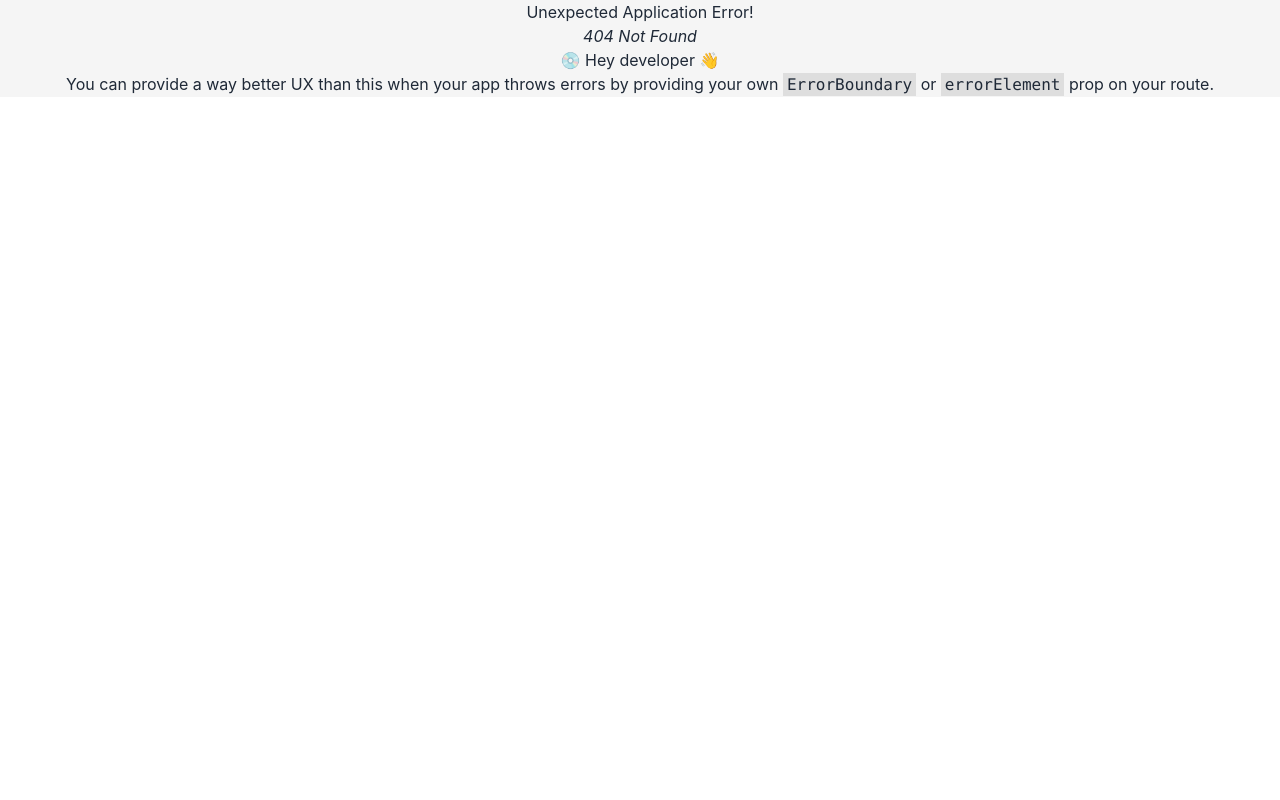
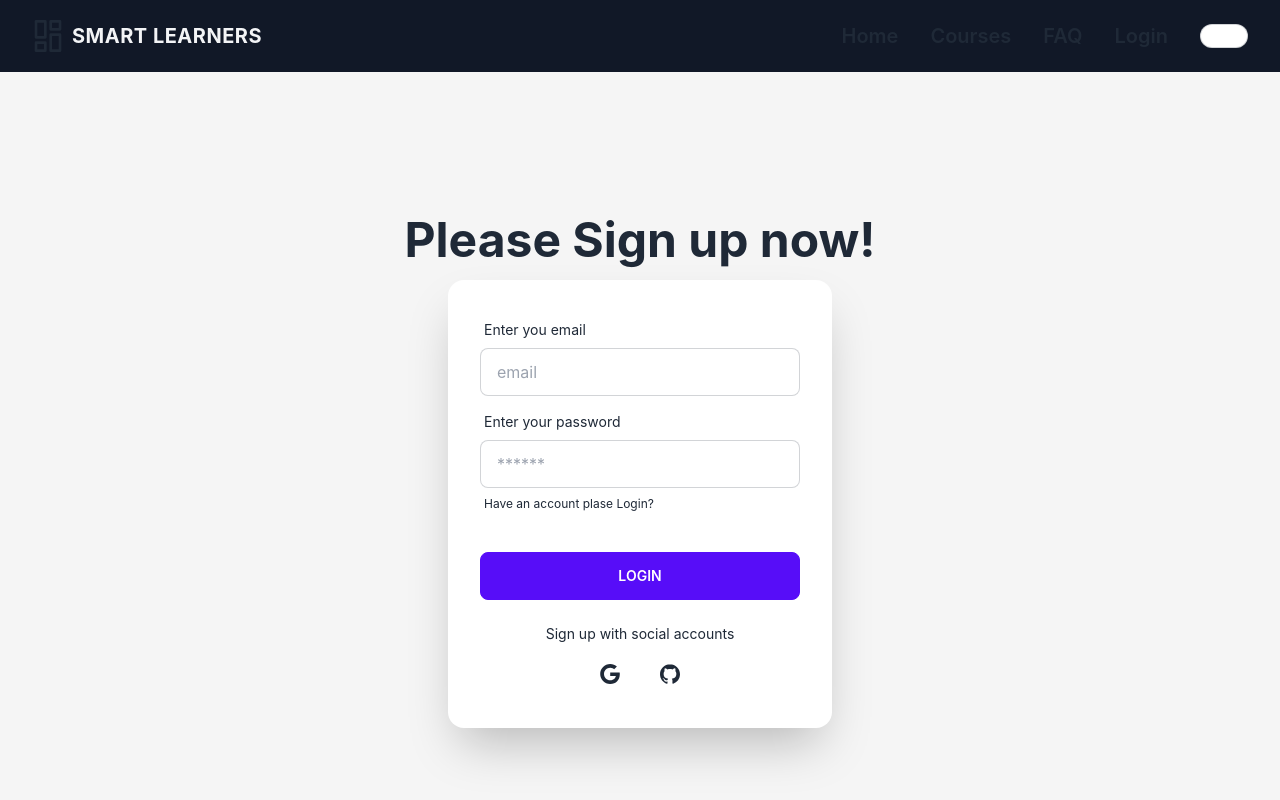
Before and after one commit to RakinulIslam1/E-learning-platform, a React (Create React App) app: page /signup in a window 1280 px wide. Before the commit this address had no page. Shown: the top 800 px of the page. Built offline with nearby package versions, Linux system fonts and the light colour scheme; the HTML template or start-up script is replaced by a standard one.

Commit message:
login and up

```diff
--- a/src/App.js
+++ b/src/App.js
@@ -4,6 +4,7 @@ import Blog from './components/Blog/Blog';
 import Courses from './components/Courses/Courses';
 import Home from './components/Home/Home';
 import Login from './components/Login/Login';
+import Signup from './components/Signup/Signup';
 import Root from './layout/Root';
 
 
@@ -32,6 +33,10 @@ function App() {
         {
           path:'blog',
           element: <Blog></Blog>
+        },
+        {
+          path:'signup',
+          element: <Signup></Signup>
         }
       ]
     }
--- /dev/null
+++ b/src/Context/UserContext.js
@@ -0,0 +1,11 @@
+import React from 'react';
+
+const UserContext = () => {
+    return (
+        <div>
+
+        </div>
+    );
+};
+
+export default UserContext;
--- a/src/components/Login/Login.js
+++ b/src/components/Login/Login.js
@@ -14,26 +14,33 @@ const Login = () => {
                 <div className="card-body">
                   <div className="form-control">
                     <label className="label">
-                      <span className="label-text">Email</span>
+                      <span className="label-text">Enter you email</span>
                     </label>
                     <input
-                      type="text"
+                      type="email"
                       placeholder="email"
+                      name="email"
                       className="input input-bordered"
+                      required
                     />
                   </div>
                   <div className="form-control">
                     <label className="label">
-                      <span className="label-text">Password</span>
+                      <span className="label-text">Enter your password</span>
                     </label>
                     <input
-                      type="text"
-                      placeholder="password"
+                      type="password"
+                      placeholder="******"
                       className="input input-bordered"
+                      name="password"
+                      required
                     />
                     <label className="label">
-                      <Link href="#" className="label-text-alt link link-hover">
-                        Forgot password?
+                      <Link
+                        to="/signup"
+                        className="label-text-alt link link-hover"
+                      >
+                        Dont't have an account please register?
                       </Link>
                     </label>
                   </div>
@@ -42,39 +49,7 @@ const Login = () => {
                   </div>
 
 
-                  <div className="flex items-center pt-4 space-x-1">
-                    <div className="flex-1 h-px sm:w-16 dark:bg-gray-700"></div>
-                    <p className="px-3 text-sm dark:text-gray-400">
-                      Login with social accounts
-                    </p>
-                    <div className="flex-1 h-px sm:w-16 dark:bg-gray-700"></div>
-                  </div>
-                  <div className="flex justify-center space-x-4">
-                    <button
-                      aria-label="Log in with Google"
-                      className="p-3 rounded-sm "
-                    >
-                      <svg
-                        xmlns="http://www.w3.org/2000/svg"
-                        viewBox="0 0 32 32"
-                        className="w-5 h-5 fill-current"
-                      >
-                        <path d="M16.318 13.714v5.484h9.078c-0.37 2.354-2.745 6.901-9.078 6.901-5.458 0-9.917-4.521-9.917-10.099s4.458-10.099 9.917-10.099c3.109 0 5.193 1.318 6.38 2.464l4.339-4.182c-2.786-2.599-6.396-4.182-10.719-4.182-8.844 0-16 7.151-16 16s7.156 16 16 16c9.234 0 15.365-6.49 15.365-15.635 0-1.052-0.115-1.854-0.255-2.651z"></path>
-                      </svg>
-                    </button>
-                    <button
-                      aria-label="Log in with GitHub"
-                      className="p-3 rounded-sm"
-                    >
-                      <svg
-                        xmlns="http://www.w3.org/2000/svg"
-                        viewBox="0 0 32 32"
-                        className="w-5 h-5 fill-current"
-                      >
-                        <path d="M16 0.396c-8.839 0-16 7.167-16 16 0 7.073 4.584 13.068 10.937 15.183 0.803 0.151 1.093-0.344 1.093-0.772 0-0.38-0.009-1.385-0.015-2.719-4.453 0.964-5.391-2.151-5.391-2.151-0.729-1.844-1.781-2.339-1.781-2.339-1.448-0.989 0.115-0.968 0.115-0.968 1.604 0.109 2.448 1.645 2.448 1.645 1.427 2.448 3.744 1.74 4.661 1.328 0.14-1.031 0.557-1.74 1.011-2.135-3.552-0.401-7.287-1.776-7.287-7.907 0-1.751 0.62-3.177 1.645-4.297-0.177-0.401-0.719-2.031 0.141-4.235 0 0 1.339-0.427 4.4 1.641 1.281-0.355 2.641-0.532 4-0.541 1.36 0.009 2.719 0.187 4 0.541 3.043-2.068 4.381-1.641 4.381-1.641 0.859 2.204 0.317 3.833 0.161 4.235 1.015 1.12 1.635 2.547 1.635 4.297 0 6.145-3.74 7.5-7.296 7.891 0.556 0.479 1.077 1.464 1.077 2.959 0 2.14-0.020 3.864-0.020 4.385 0 0.416 0.28 0.916 1.104 0.755 6.4-2.093 10.979-8.093 10.979-15.156 0-8.833-7.161-16-16-16z"></path>
-                      </svg>
-                    </button>
-                  </div>
+
                 </div>
               </div>
             </div>
--- /dev/null
+++ b/src/components/Signup/Signup.js
@@ -0,0 +1,93 @@
+import React from 'react';
+import { Link } from 'react-router-dom';
+
+const Signup = () => {
+    return (
+      <div>
+        <form>
+          <div className="hero min-h-screen">
+            <div className="hero-content flex-col">
+              <div className="text-center lg:text-left">
+                <h1 className="text-gray-800 text-5xl font-bold">Please
+                  Sign up now!
+                </h1>
+              </div>
+              <div className="card flex-shrink-0 w-96 max-w-sm shadow-2xl bg-base-100">
+                <div className="card-body">
+                  <div className="form-control">
+                    <label className="label">
+                      <span className="label-text">Enter you email</span>
+                    </label>
+                    <input
+                      type="email"
+                      placeholder="email"
+                      name="email"
+                      className="input input-bordered"
+                      required
+                    />
+                  </div>
+                  <div className="form-control">
+                    <label className="label">
+                      <span className="label-text">Enter your password</span>
+                    </label>
+                    <input
+                      type="password"
+                      placeholder="******"
+                      className="input input-bordered"
+                      name="password"
+                      required
+                    />
+                    <label className="label">
+                      <Link to="/login" className="label-text-alt link link-hover">
+                        Have an account plase Login?
+                      </Link>
+                    </label>
+                  </div>
+                  <div className="form-control mt-6">
+                    <button className="btn btn-primary">Login</button>
+                  </div>
+
+                  <div className="flex items-center pt-4 space-x-1">
+                    <div className="flex-1 h-px sm:w-16 dark:bg-gray-700"></div>
+                    <p className="px-3 text-sm dark:text-gray-400">
+                      Sign up with social accounts
+                    </p>
+                    <div className="flex-1 h-px sm:w-16 dark:bg-gray-700"></div>
+                  </div>
+                  <div className="flex justify-center space-x-4">
+                    <button
+                      aria-label="Log in with Google"
+                      className="p-3 rounded-sm "
+                    >
+                      <svg
+                        xmlns="http://www.w3.org/2000/svg"
+                        viewBox="0 0 32 32"
+                        className="w-5 h-5 fill-current"
+                      >
+                        <path d="M16.318 13.714v5.484h9.078c-0.37 2.354-2.745 6.901-9.078 6.901-5.458 0-9.917-4.521-9.917-10.099s4.458-10.099 9.917-10.099c3.109 0 5.193 1.318 6.38 2.464l4.339-4.182c-2.786-2.599-6.396-4.182-10.719-4.182-8.844 0-16 7.151-16 16s7.156 16 16 16c9.234 0 15.365-6.49 15.365-15.635 0-1.052-0.115-1.854-0.255-2.651z"></path>
+                      </svg>
+                    </button>
+
+                    <button
+                      aria-label="Log in with GitHub"
+                      className="p-3 rounded-sm"
+                    >
+                      <svg
+                        xmlns="http://www.w3.org/2000/svg"
+                        viewBox="0 0 32 32"
+                        className="w-5 h-5 fill-current"
+                      >
+                        <path d="M16 0.396c-8.839 0-16 7.167-16 16 0 7.073 4.584 13.068 10.937 15.183 0.803 0.151 1.093-0.344 1.093-0.772 0-0.38-0.009-1.385-0.015-2.719-4.453 0.964-5.391-2.151-5.391-2.151-0.729-1.844-1.781-2.339-1.781-2.339-1.448-0.989 0.115-0.968 0.115-0.968 1.604 0.109 2.448 1.645 2.448 1.645 1.427 2.448 3.744 1.74 4.661 1.328 0.14-1.031 0.557-1.74 1.011-2.135-3.552-0.401-7.287-1.776-7.287-7.907 0-1.751 0.62-3.177 1.645-4.297-0.177-0.401-0.719-2.031 0.141-4.235 0 0 1.339-0.427 4.4 1.641 1.281-0.355 2.641-0.532 4-0.541 1.36 0.009 2.719 0.187 4 0.541 3.043-2.068 4.381-1.641 4.381-1.641 0.859 2.204 0.317 3.833 0.161 4.235 1.015 1.12 1.635 2.547 1.635 4.297 0 6.145-3.74 7.5-7.296 7.891 0.556 0.479 1.077 1.464 1.077 2.959 0 2.14-0.020 3.864-0.020 4.385 0 0.416 0.28 0.916 1.104 0.755 6.4-2.093 10.979-8.093 10.979-15.156 0-8.833-7.161-16-16-16z"></path>
+                      </svg>
+                    </button>
+                  </div>
+                </div>
+              </div>
+            </div>
+          </div>
+        </form>
+      </div>
+    );
+};
+
+export default Signup;
```
